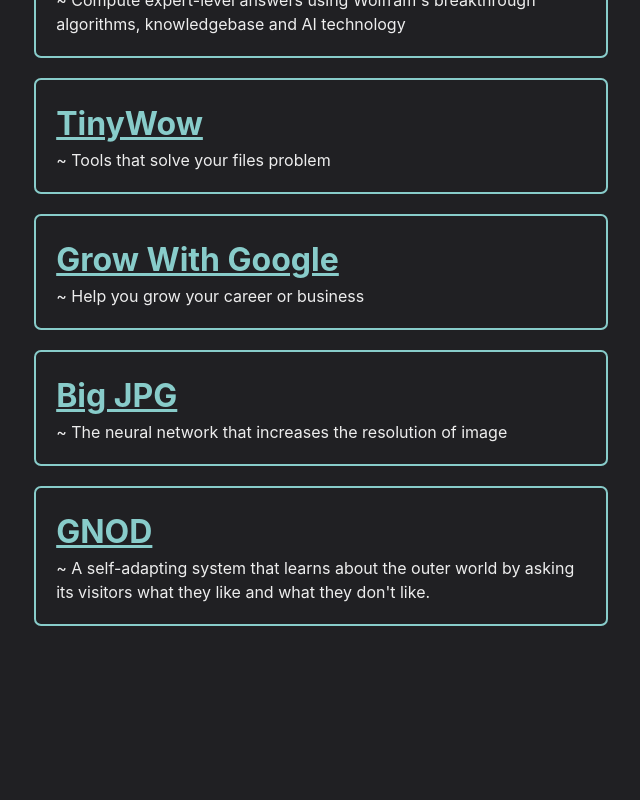
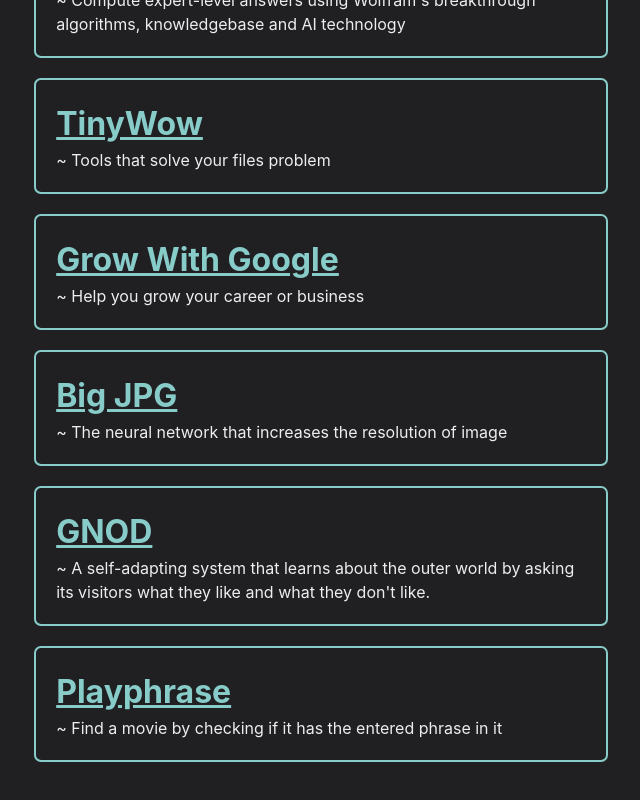
Before and after one commit to MugiD/sbek22-homepage, a Next.js app: page /resources in a window 1280 px wide. Shown: the part 934-1734 px from the top of the page, without its empty margins (319-959 px from the left). Before the commit the page ends 1612 px from the top, so only its background shows below. Built offline with nearby package versions, Linux system fonts and the light colour scheme.

Commit message:
➕ add new resource

```diff
--- a/public/resourceList.js
+++ b/public/resourceList.js
@@ -58,4 +58,10 @@
     description:
       "A self-adapting system that learns about the outer world by asking its visitors what they like and what they don't like.",
   },
+  {
+    name: "Playphrase",
+    source: "https://www.playphrase.me",
+    description:
+      "Find a movie by checking if it has the entered phrase in it"
+  }
 ];
```
